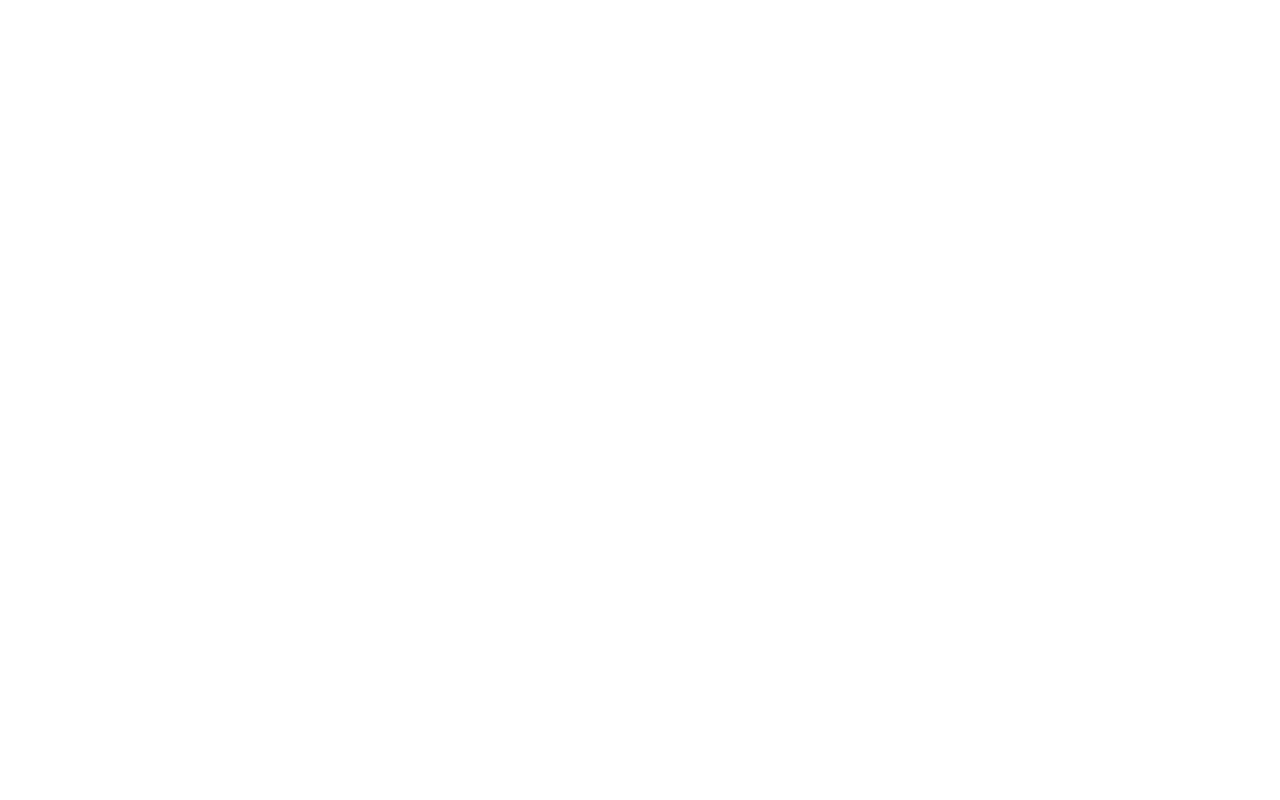
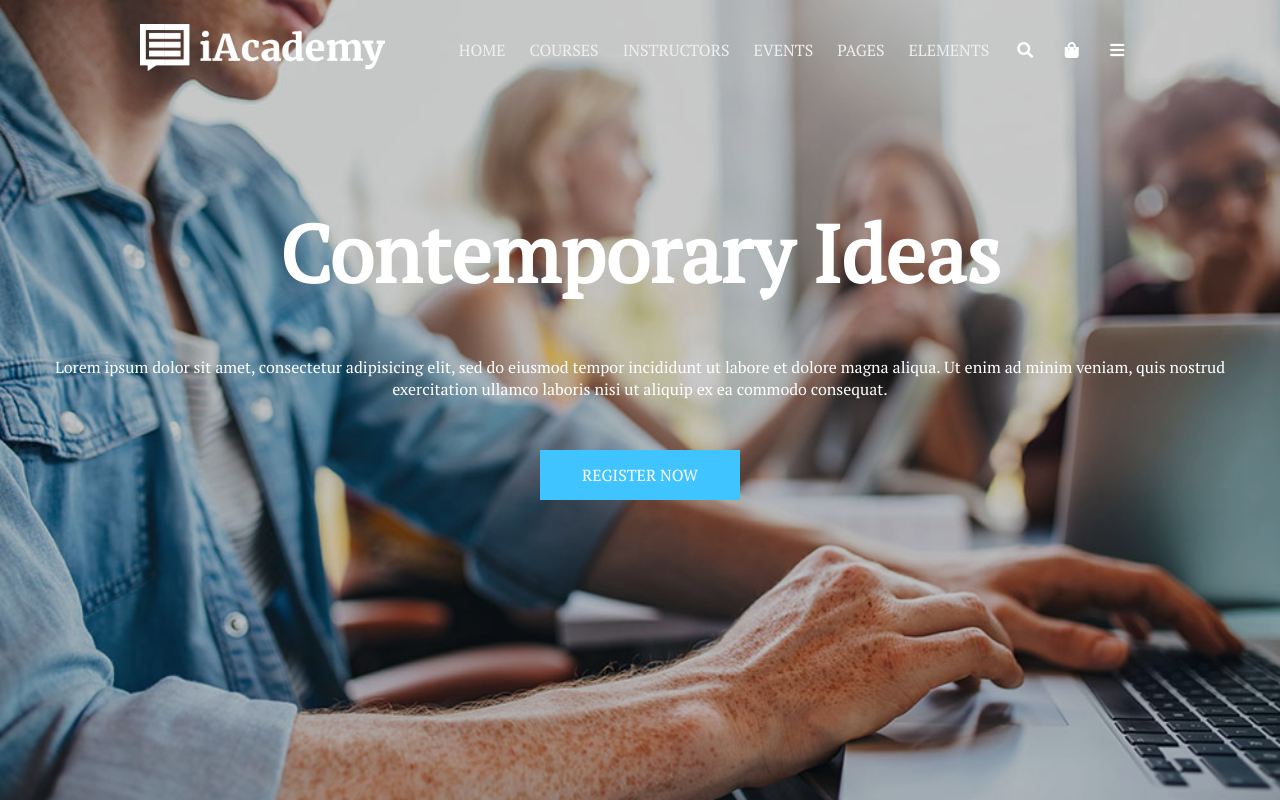
Before and after one commit to mrota89/proj-html-vuejs, a website: page index.html in a window 1280 px wide. Drawn offline with nearby package versions, Linux system fonts and the light colour scheme; files that its build step writes are made by us from their sources.

Commit message:
versione base jumbotron

```diff
--- a/index.html
+++ b/index.html
@@ -3,14 +3,47 @@
   <head>
     <meta charset="utf-8">
     <script src="https://cdn.jsdelivr.net/npm/vue"></script>
-    <link rel="stylesheet" href="dist/app.css">
+    <link rel="preconnect" href="https://fonts.gstatic.com">
+<link href="https://fonts.googleapis.com/css2?family=PT+Serif&display=swap" rel="stylesheet">
     <link rel="stylesheet" href="https://cdnjs.cloudflare.com/ajax/libs/font-awesome/5.15.1/css/all.min.css"
     integrity="sha512-+4zCK9k+qNFUR5X+cKL9EIR+ZOhtIloNl9GIKS57V1MyNsYpYcUrUeQc9vNfzsWfV28IaLL3i96P9sdNyeRssA==" crossorigin="anonymous" />
+    <link rel="stylesheet" href="dist/app.css">
     <title>iCademy</title>
   </head>
   <body>
     <div id="app">
+      <header class="my-header">
+        <div class="layer">
+          <!-- contenitore interno -->
+          <div class="container">
+            <nav class="navbar">
+              <div class="navbar-logo">
+                <img src="img/logo-light.png" alt="">
+              </div>
+              <div class="navbar-menu">
+                <div v-for="element in menuNav" class="menu-element">{{element}}</div>
+              </div>
+              <div class="navbar-icons">
+                <i class="fas fa-search"></i>
+                <i class="fas fa-shopping-bag"></i>
+                <i class="fas fa-bars"></i>
+              </div>
 
+            </nav>
+
+            <div class="jumbotron-text">
+              <h1>Contemporary Ideas</h1>
+              <p>Lorem ipsum dolor sit amet, consectetur adipisicing elit, sed do eiusmod tempor incididunt ut labore et dolore magna aliqua. Ut enim ad minim veniam, quis nostrud exercitation ullamco laboris nisi ut aliquip ex ea commodo consequat.</p>
+              <div class="jumbotron-text-button">
+                REGISTER NOW
+              </div>
+              <!-- bottone creare mixin per futuro riutilizzo -->
+            </div>
+          </div>
+          <!-- /contenitore interno -->
+        </div>
+
+      </header>
     </div>
     <script src="js/script.js" charset="utf-8"></script>
   </body>
--- a/js/script.js
+++ b/js/script.js
@@ -1,6 +1,8 @@
 new Vue({
   el: '#app',
-
+  data: {
+    menuNav:['HOME', 'COURSES', 'INSTRUCTORS', 'EVENTS', 'PAGES', 'ELEMENTS'],
+  }
 
 });//end vue app
 
--- /dev/null
+++ b/mix-manifest.json
@@ -0,0 +1,3 @@
+{
+    "/dist/app.css": "/dist/app.css"
+}
--- a/package.json
+++ b/package.json
@@ -1,5 +1,7 @@
 {
   "devDependencies": {
-    "laravel-mix": "^6.0.11"
+    "laravel-mix": "^6.0.11",
+    "sass": "^1.32.7",
+    "sass-loader": "^8.0.2"
   }
 }
--- a/src/app.scss
+++ b/src/app.scss
@@ -0,0 +1,88 @@
+@import "partials/_commons";
+
+*{
+  box-sizing: border-box;
+  margin: 0;
+  padding: 0;
+  font-family: 'PT Serif', serif;
+}
+
+.my-header {
+  position: relative;
+  width: 100%;
+  min-width: $min-width;
+  background-image: url($jumbotron-image);
+  background-size: cover;
+  background-repeat: no-repeat;
+  background-position: center top;
+
+  .layer {
+    background-color: rgba(0, 0, 0, 0.2);
+    width: 100%;
+    height: 800px;
+
+    .container {
+      @include inner-container;
+
+      .navbar {
+        height: 100px;
+        width: 100%;
+        display: flex;
+        justify-content: center;
+        align-items: center;
+
+        &-logo {
+          img {
+            width: 80%;
+          }
+        }
+
+        &-menu {
+          @include flex-row ;
+          align-items: center;
+          justify-content: space-around;
+          width: $width-menu-bar;
+          height: 100%;
+
+          .menu-element {
+            text-align: center;
+            color: #efefee;
+          }
+        }
+
+        &-icons {
+          @include flex-row;
+          width: $width-box-icons;
+          color: $white;
+          justify-content: space-around;
+        }
+      }
+
+      .jumbotron-text {
+        @include absolute;
+        width: 100%;
+        height: 50%;
+        text-align: center;
+        color: $white;
+
+        h1 {
+          font-size: 80px;
+        }
+
+        p {
+          padding: 50px;
+        }
+
+        &-button {
+          width: 200px;
+          height: 50px;
+          background-color: #40c4ff;
+          display: inline-block;
+          vertical-align: middle;
+          line-height: 50px;
+        }
+      }
+    }
+  }
+
+}
--- /dev/null
+++ b/src/partials/_commons.scss
@@ -0,0 +1,29 @@
+@mixin inner-container {
+  width: 1000px;
+  margin: 0 auto;
+}
+
+@mixin flex-row {
+  display: flex;
+  flex-direction: row;
+}
+
+@mixin flex-center {
+  justify-content: center;
+  align-items: center;
+}
+
+@mixin absolute {
+  position: absolute;
+  transform: translate(-50% , -50%);
+  top: 50%;
+  left: 50%;
+}
+
+/*variabili*/
+$white: #fff;
+$min-width: 1000px;
+$jumbotron-image: "../img/course-9-f-img.jpg";
+$width-menu-bar: 600px;
+$width-logo: 200px;
+$width-box-icons: 150px;
```
Also changed, not shown: dist/app.css (added), 1 other file.
